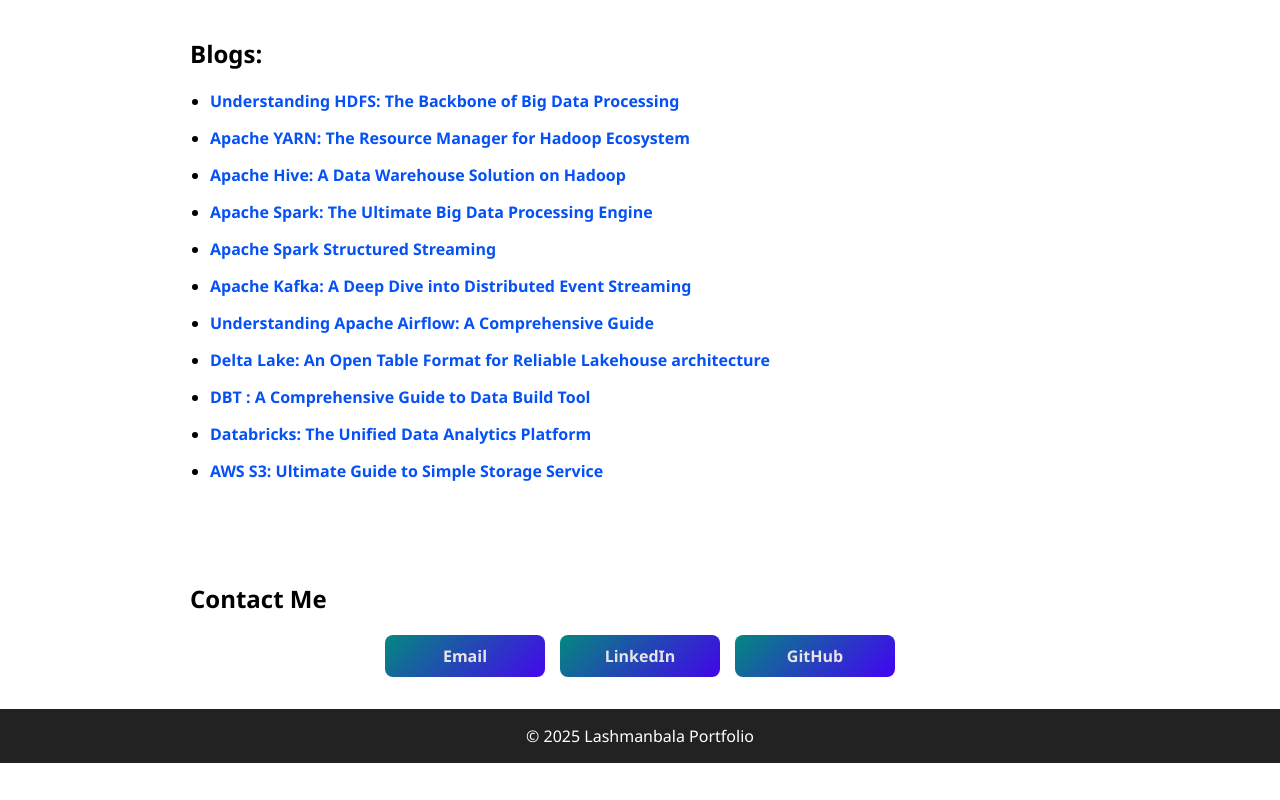
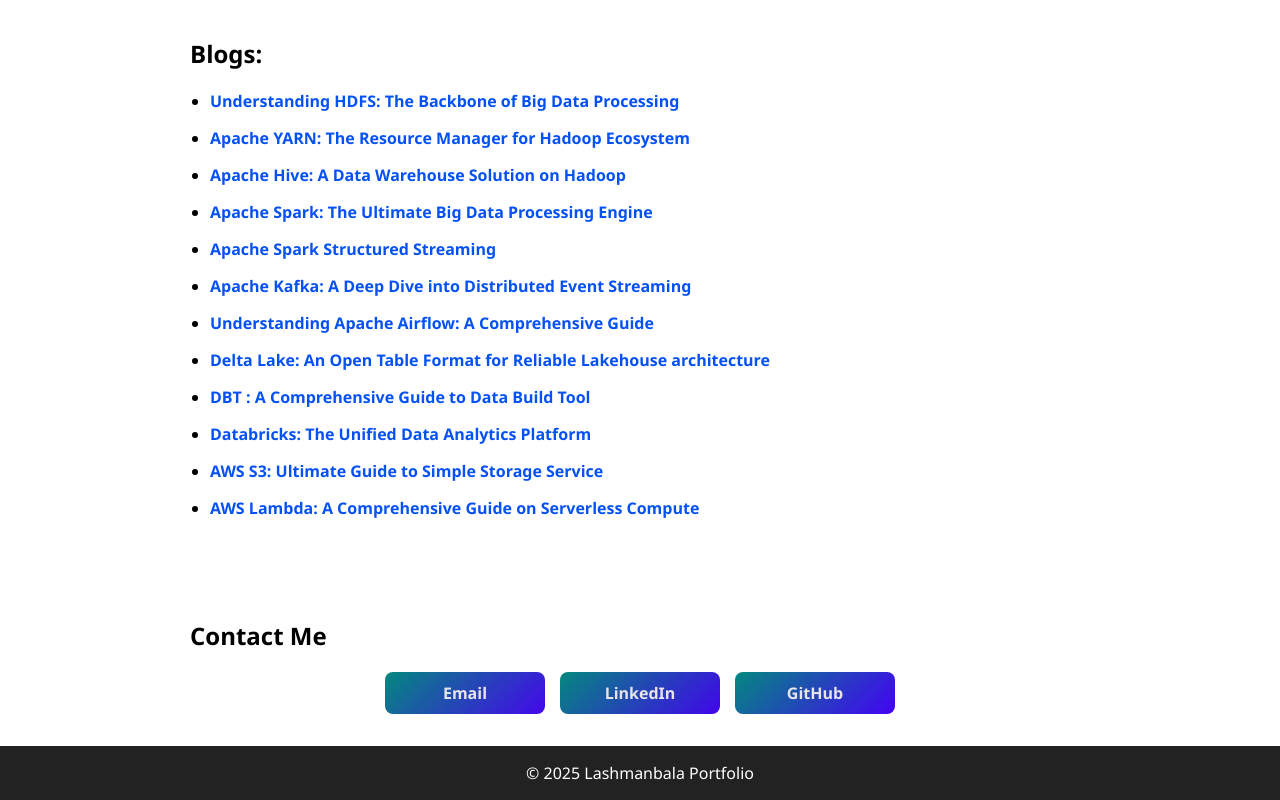
Before and after one commit to Lashmanbala/portfolio, a plain HTML site: page index.html in a window 1280 px wide. Shown: the part 1964-2764 px from the top of the page. Before the commit the page ends 2727 px from the top, so only its background shows below. Drawn offline with Linux system fonts and the light colour scheme.

Commit message:
New blog

```diff
--- a/index.html
+++ b/index.html
@@ -329,6 +329,10 @@
                     <strong>AWS S3: Ultimate Guide to Simple Storage Service</strong>
                 </a>
                 </li>
+                <li><a href="https://www.linkedin.com/pulse/aws-lambda-comprehensive-guide-serverless-compute-lashman-bala-lgagc  " target="_blank">
+                    <strong>AWS Lambda: A Comprehensive Guide on Serverless Compute</strong>
+                </a>
+                </li>
             </ul>
         </div>
     </section>
```
